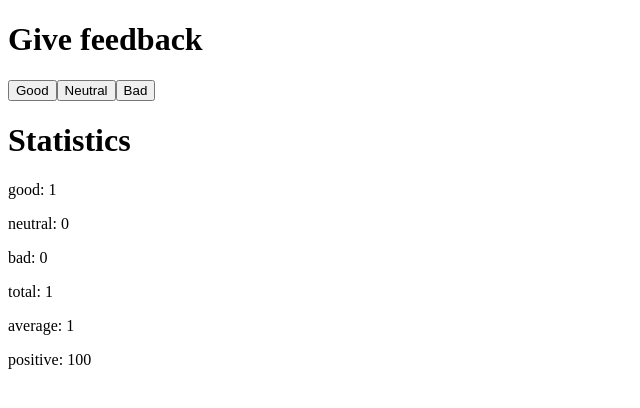
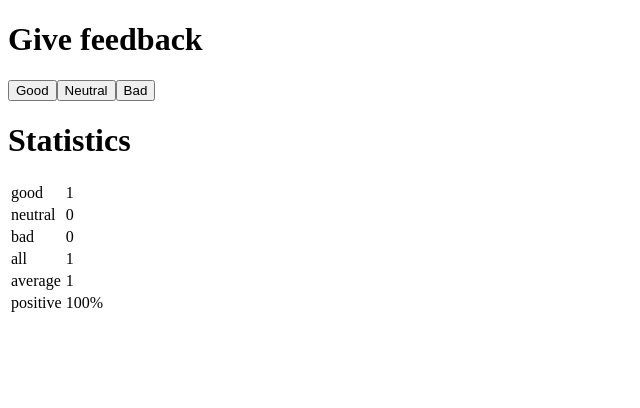
Before and after one commit to Evelyn-PA/Full-Stack-Open, a React (Vite) app in the folder part1/unicafe/: page / in a window 1280 px wide. Both pictures are taken after a click on the button "Good". Shown: the top 408 px of the page, without its empty margins (0-640 px from the left). Built offline with nearby package versions, Linux system fonts and the light colour scheme.

Commit message:
Complete task 1.11

```diff
--- a/part1/unicafe/src/App.jsx
+++ b/part1/unicafe/src/App.jsx
@@ -15,21 +15,28 @@ const App = () => {
     const positive = total === 0 ? 0 : ((props.good / total) * 100)
 
     return (
-      <div>
-        <StatisticLine text="good" value={good} />
-        <StatisticLine text="neutral" value={neutral} />
-        <StatisticLine text="bad" value={bad} />
-        <StatisticLine text="total" value={total} />
-        <StatisticLine text="average" value={average} />
-        <StatisticLine text="positive" value={positive} />
-      </div>
+      <table>
+        <tbody>
+          <StatisticLine text="good" value={props.good} />
+          <StatisticLine text="neutral" value={props.neutral} />
+          <StatisticLine text="bad" value={props.bad} />
+          <StatisticLine text="all" value={total} />
+          <StatisticLine text="average" value={average} />
+          <StatisticLine text="positive" value={positive + "%"} />
+        </tbody>
+
+      </table>
 
 
     )
   }
 
   const StatisticLine = ({ text, value }) => (
-    <p>{text}: {value}</p>
+    <tr>
+      <td>{text}</td>
+      <td>{value}</td>
+    </tr>
+
   )
   return (
     <div>
@@ -39,7 +46,8 @@ const App = () => {
       <Button onClick={() => setBad(bad + 1)} text="Bad" />
 
       <h1>Statistics</h1>
-      {good + bad + neutral === 0 ? <p>No feedback given</p> : <Statistics good={good} neutral={neutral} bad={bad} />}
+      {good + bad + neutral === 0 ? "No feedback given" :
+        (<Statistics good={good} neutral={neutral} bad={bad} />)}
     </div>
   )
 }
```
